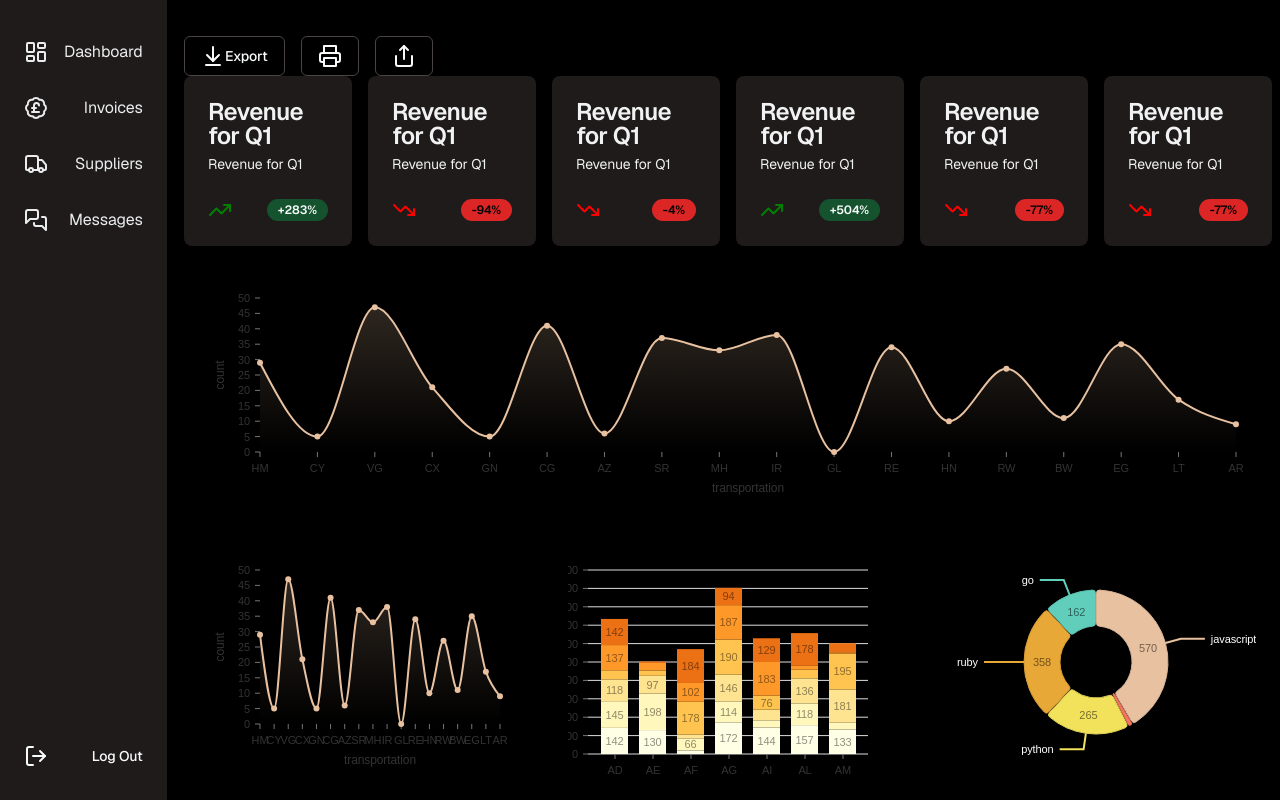
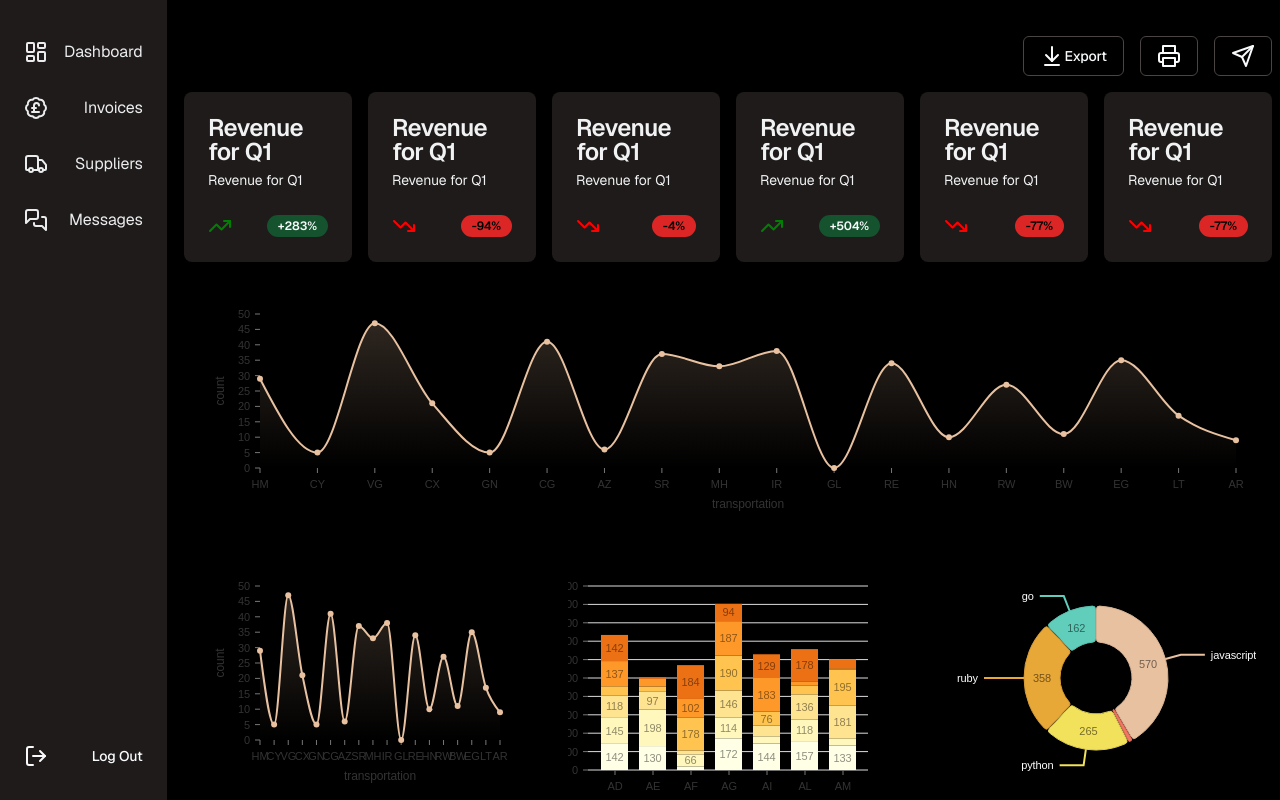
Before and after one commit to mightyeagle329/Invoicing, a Next.js app: page / in a window 1280 px wide. Built offline with nearby package versions, Linux system fonts and the light colour scheme.

Commit message:
chore: update dashboard ui (colors and icons)

```diff
--- a/components/Dashboard.tsx
+++ b/components/Dashboard.tsx
@@ -21,6 +21,7 @@ import {
   ArrowDownToLine,
   Printer,
   Save,
+  Send,
   Share,
   TrendingDownIcon,
   TrendingUpIcon,
@@ -93,11 +94,9 @@ export default function Dashboard({ orders }: DashboardProps) {
 
   return (
     <ScrollArea className="h-dvh">
+      <h1 className="sr-only">Dashboard</h1>
       <div className="flex flex-col gap-4 flex-1 px-2 pt-9">
-        <div>
-          <div>
-            <h1 className="sr-only">Dashboard</h1>
-            <div className="flex gap-4">
+        <div className="flex gap-4 ml-auto">
           <Button variant="outline" title="export">
             <ArrowDownToLine />
             Export
@@ -106,9 +105,11 @@ export default function Dashboard({ orders }: DashboardProps) {
             <Printer />
           </Button>
           <Button variant="outline" title="share">
-                <Share />
+            <Send />
           </Button>
         </div>
+        <div>
+          <div>
             <div className="grid grid-cols-1 sm:grid-cols-3 md:grid-cols-6 gap-4">
               {overviewData.map((card) => (
                 <Card key={card.id} className="text-antiFlashWhite border-none">
--- a/components/ui/input.tsx
+++ b/components/ui/input.tsx
@@ -11,7 +11,7 @@ const Input = React.forwardRef<HTMLInputElement, InputProps>(
       <input
         type={type}
         className={cn(
-          "flex h-10 w-full rounded-md border border-slate-200 bg-white px-3 py-2 text-sm text-eerieBlack ring-offset-white file:border-0 file:bg-transparent file:text-sm file:font-medium placeholder:text-slate-700 focus-visible:outline-none focus-visible:ring-2 focus-visible:ring-slate-950 focus-visible:ring-offset-2 disabled:cursor-not-allowed disabled:opacity-50 dark:border-slate-800 dark:bg-slate-950 dark:ring-offset-slate-950 dark:placeholder:text-slate-400 dark:focus-visible:ring-slate-300",
+          "flex ml-auto h-10 w-full rounded-md border border-slate-200 bg-eerieBlack px-3 py-2 text-sm text-antiFlashWhite ring-offset-white file:border-0 file:bg-transparent file:text-sm file:font-medium placeholder:text-nickel focus-visible:outline-none focus-visible:ring-2 focus-visible:ring-slate-950 focus-visible:ring-offset-2 disabled:cursor-not-allowed disabled:opacity-50 dark:border-slate-800 dark:bg-slate-950 dark:ring-offset-slate-950 dark:placeholder:text-slate-400 dark:focus-visible:ring-slate-300",
           className,
         )}
         ref={ref}
```
Lines whose indentation alone changed are shown as unchanged.
